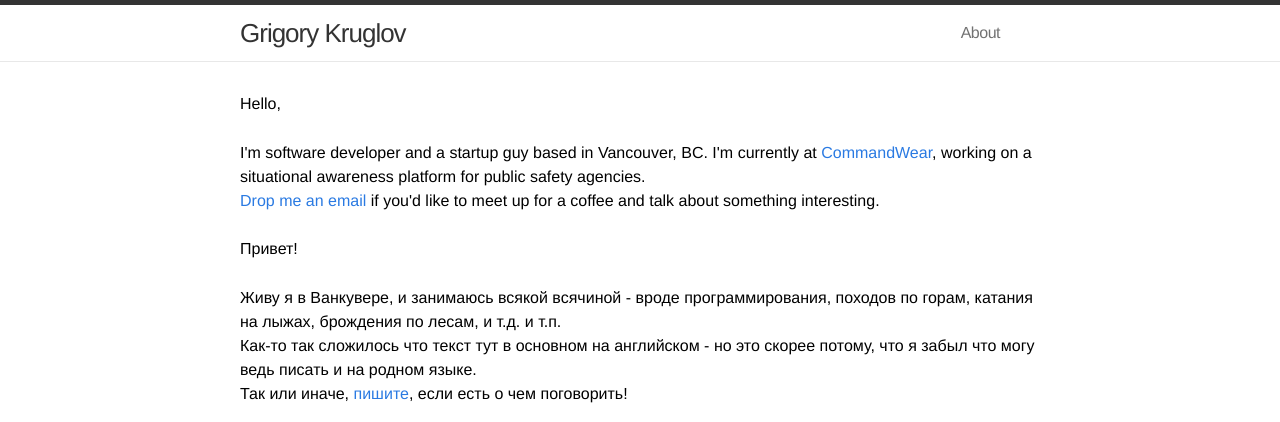
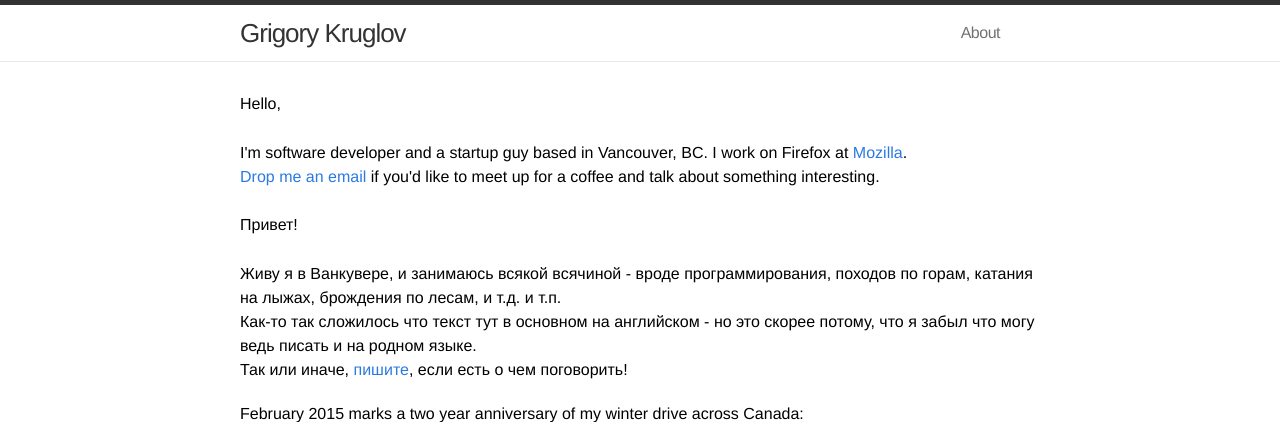
Before and after one commit to grigoryk/grigoryk.github.io, a Jekyll site: the page built from index.html, in a window 1280 px wide, cut to the strip 0-422 px from the top of the page. Built offline with Jekyll 4.4.1, drawn with Linux system fonts in a browser that asks for light colours; comment, search, counter and statistics services are not loaded.

Commit message:
updated job, email address

```diff
--- a/index.html
+++ b/index.html
@@ -5,14 +5,14 @@ layout: default
 <div class="home">
 
   <h1>Hello,</h1>
-  <p>I'm software developer and a startup guy based in Vancouver, BC. I'm currently at <a href="http://www.commandwear.com/">CommandWear</a>, working on a situational awareness platform for public safety agencies.</p>
-  <p><a href="mailto: grigory.kruglov@gmail.com">Drop me an email</a> if you'd like to meet up for a coffee and talk about something interesting.</p>
+  <p>I'm software developer and a startup guy based in Vancouver, BC. I work on Firefox at <a href="HTTPS://mozilla.org">Mozilla</a>.</p>
+  <p><a href="mailto: grigory@kruglov.ca">Drop me an email</a> if you'd like to meet up for a coffee and talk about something interesting.</p>
 
   <br>
   <h1>Привет!</h1>
   <p>Живу я в Ванкувере, и занимаюсь всякой всячиной - вроде программирования, походов по горам, катания на лыжах, брождения по лесам, и т.д. и т.п.</p>
   <p>Как-то так сложилось что текст тут в основном на английском - но это скорее потому, что я забыл что могу ведь писать и на родном языке.</p>
-  <p>Так или иначе, <a href="mailto: grigory.kruglov@gmail.com">пишите</a>, если есть о чем поговорить!</p>
+  <p>Так или иначе, <a href="mailto: grigory@kruglov.ca">пишите</a>, если есть о чем поговорить!</p>
 
   <h2 style="margin-top: 20px;">February 2015 marks a two year anniversary of my winter drive across Canada:</h2>
   <iframe width="560" height="315" src="https://www.youtube.com/embed/HiOFn6qZXsI" frameborder="0" allowfullscreen></iframe>
```
